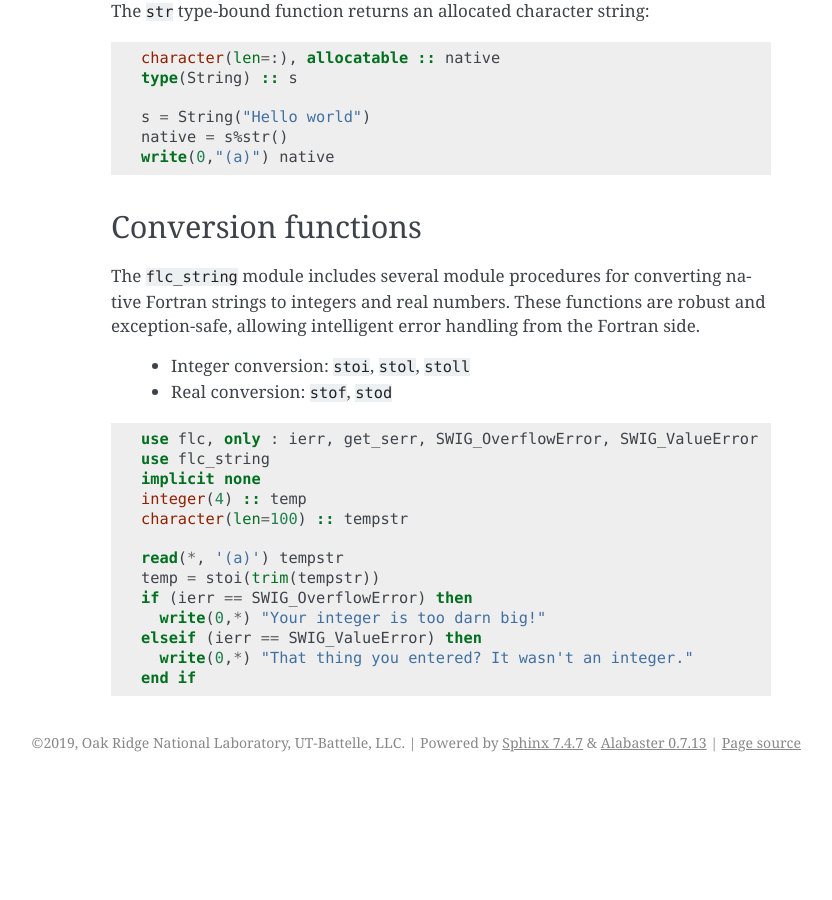
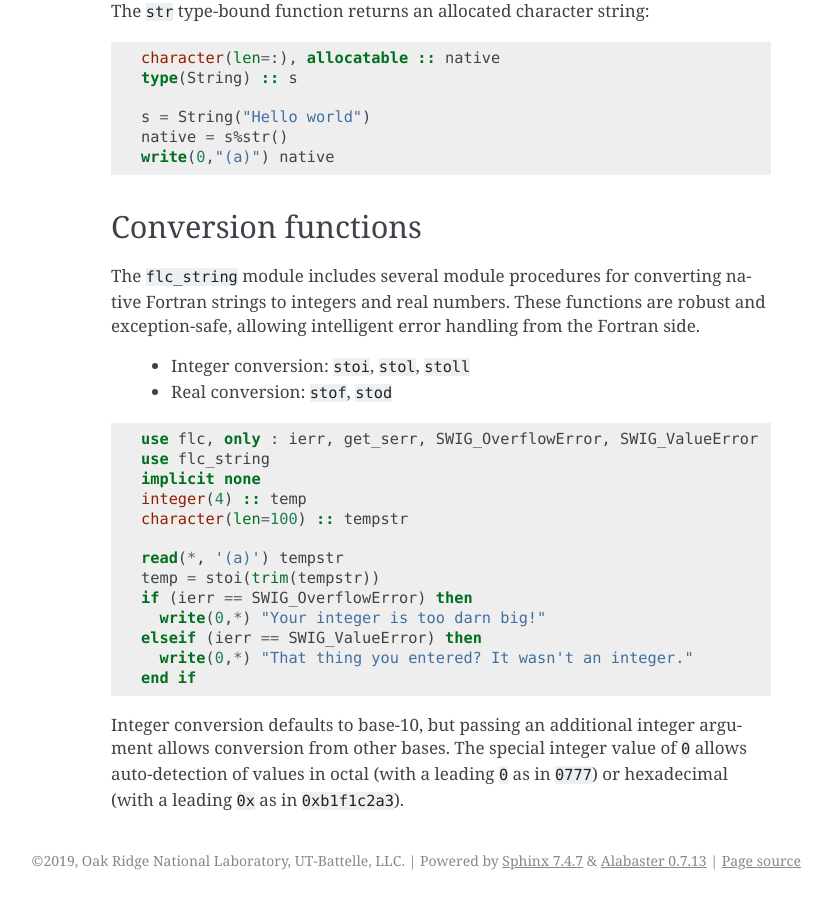
Before and after one commit to swig-fortran/flibcpp, a Sphinx documentation site: the page built from doc/modules/string.rst, in a window 1280 px wide and 900 px high, scrolled down 2235 px. Shown: the whole window, without its empty margins (309-1141 px from the left). Built offline with Sphinx 7.4.7, drawn with Linux system fonts in a browser that asks for light colours; before the commit the page ends 3017 px from its top, so only the background shows below that.

```diff
--- a/doc/modules/string.rst
+++ b/doc/modules/string.rst
@@ -142,6 +142,11 @@
      write(0,*) "That thing you entered? It wasn't an integer."
    end if
 
+Integer conversion defaults to base-10, but passing an additional integer
+argument allows conversion from other bases. The special integer value of ``0``
+allows auto-detection of values in octal (with a leading ``0`` as in ``0777``)
+or hexadecimal (with a leading ``0x`` as in ``0xb1f1c2a3``).
+
 .. ############################################################################
 .. end of doc/modules/string.rst
 .. ############################################################################
--- a/doc/modules/vector.rst
+++ b/doc/modules/vector.rst
@@ -140,7 +140,7 @@
 String vectors
 ==============
 
-String vectors' native "element" type is a ``character(len=:)``. Vector
+The native "element" type of ``VectorString`` is a ``character(len=:)``. Vector
 operations that accept an input will take any native character string; and
 returned values will be allocatable character arrays.
 
```
Also changed, not shown: doc/examples.rst (+9 -0 lines), 3 other files.
